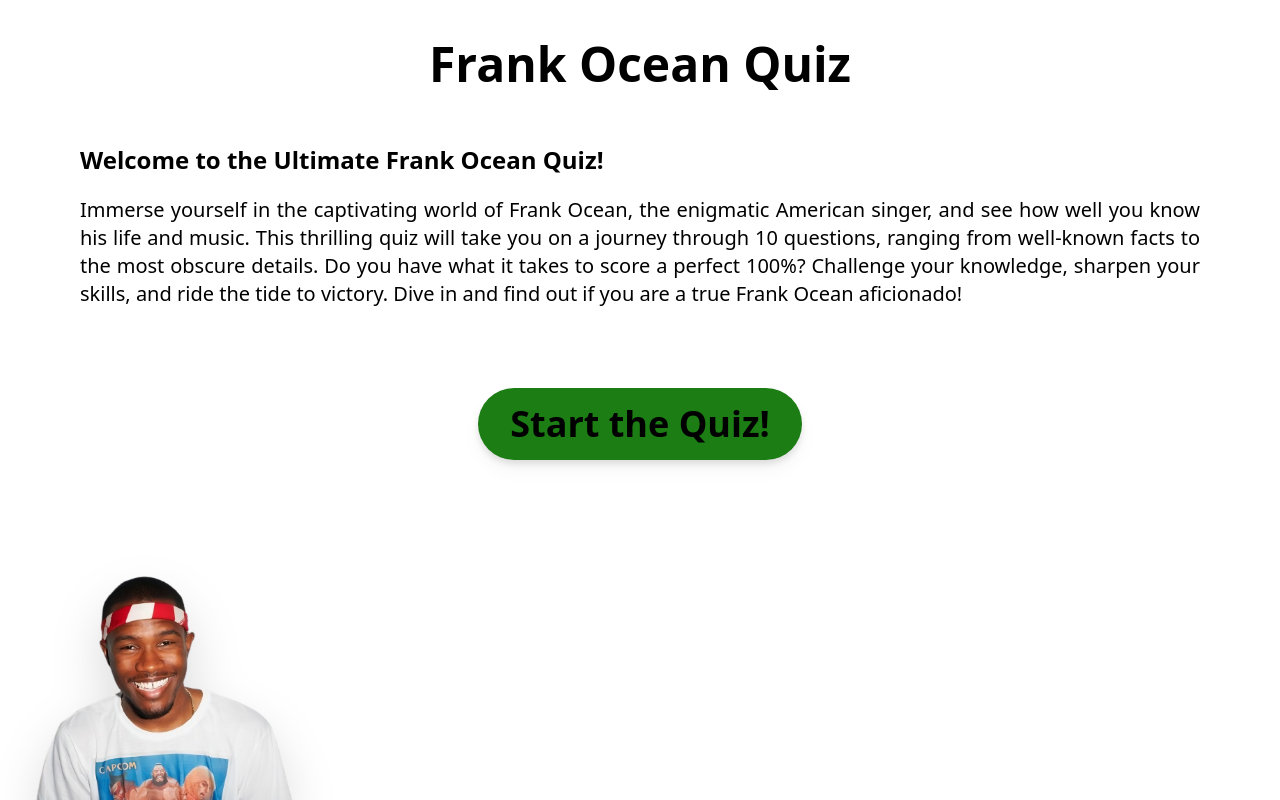
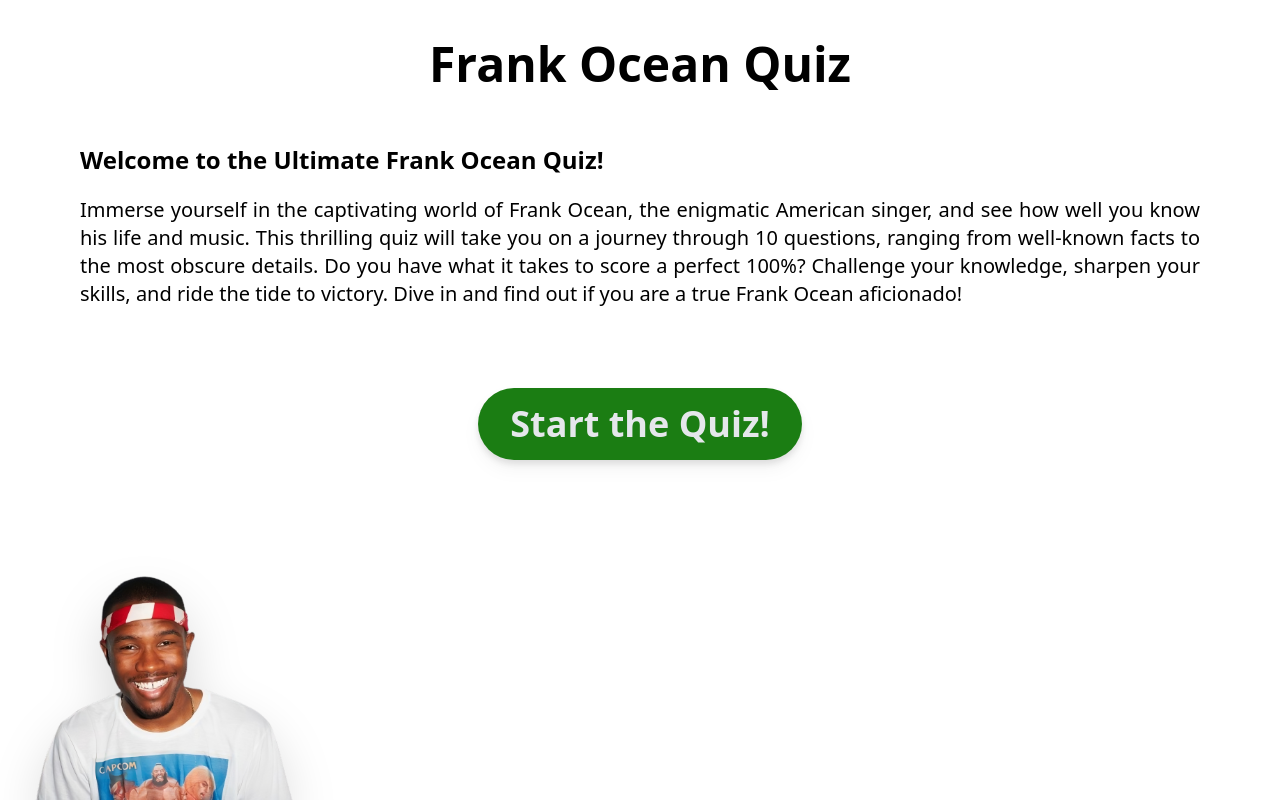
Before and after one commit to devPyoloo/Quiz-Project-feat-Frank-Ocean, a React (Vite) app: page / in a window 1280 px wide. Built offline with nearby package versions, Linux system fonts and the light colour scheme.

Commit message:
Minor changes

```diff
--- a/src/components/Home.jsx
+++ b/src/components/Home.jsx
@@ -23,7 +23,7 @@
 
   <div className="items-center justify-center flex mt-20">
     <Link to="question/1">
-    <button className="text-2xl md:text-4xl text-offWhite font-bold bg-greenish px-8 py-4 rounded-full text-center outline-none drop-shadow-lg hover:bg-green-800">
+    <button className="text-2xl md:text-4xl text-gray-200 font-bold bg-greenish px-8 py-4 rounded-full text-center outline-none drop-shadow-lg hover:bg-green-800">
       Start the Quiz!
     </button>
     </Link>
```
